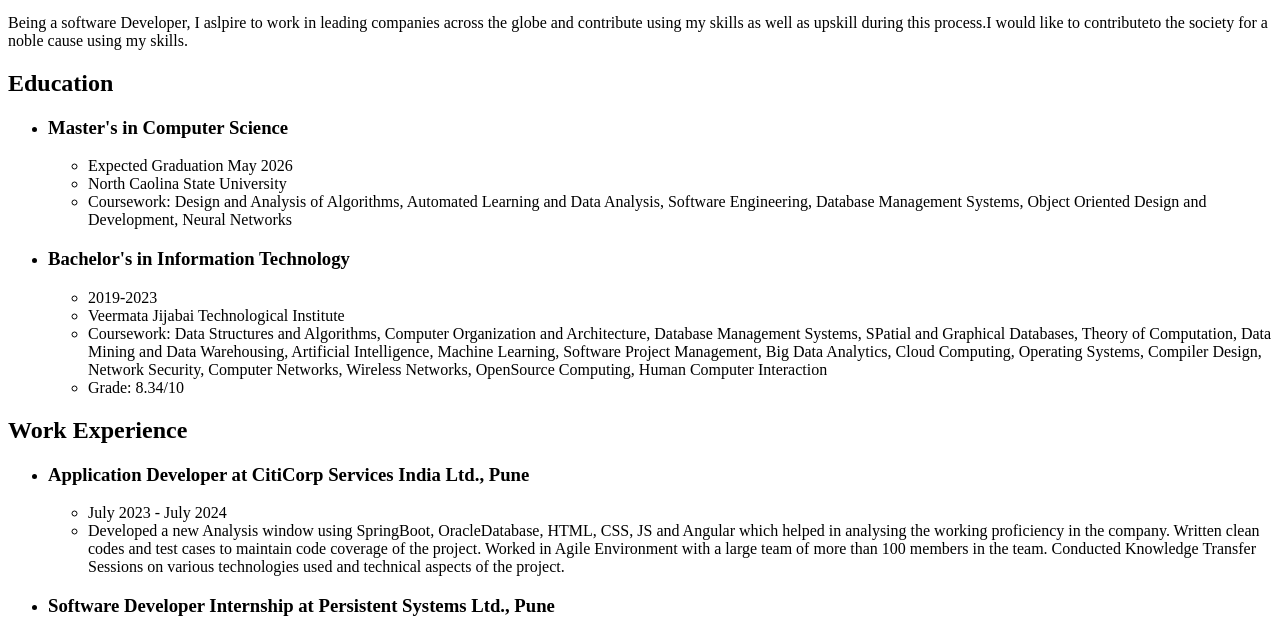
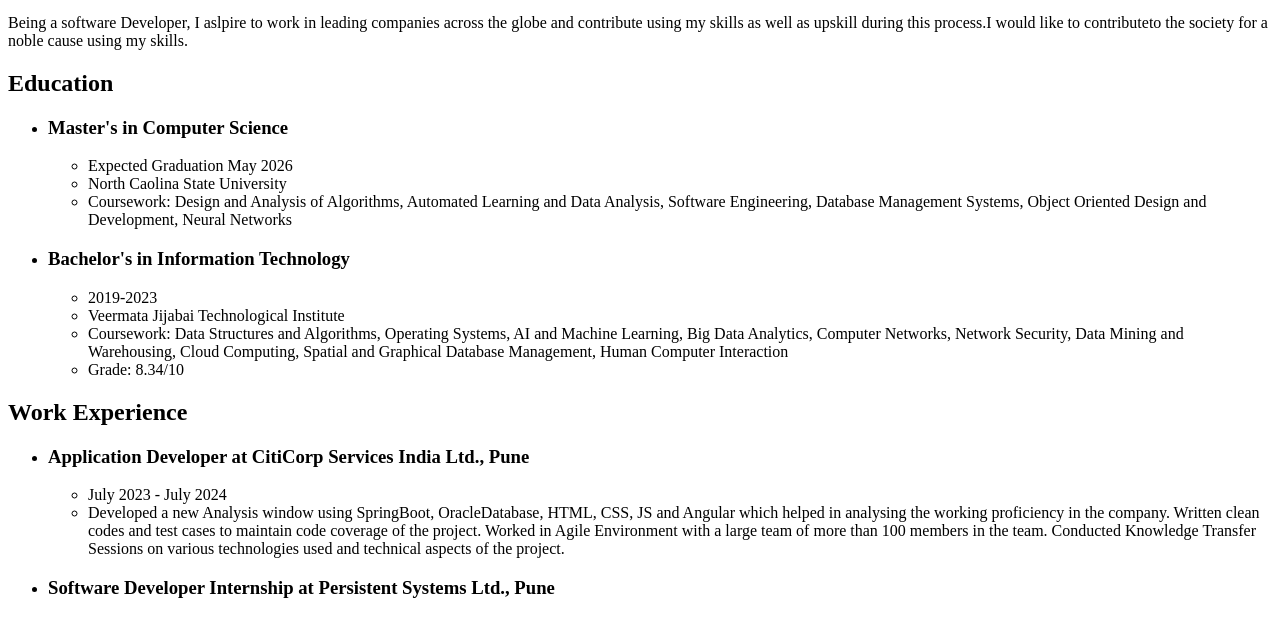
Before and after one commit to NDT2000/Portfolio, a plain HTML site: page Index.html in a window 1280 px wide. Shown: the part 113-733 px from the top of the page. Drawn offline with Linux system fonts and the light colour scheme.

Commit message:
Update Index.html

```diff
--- a/Index.html
+++ b/Index.html
@@ -29,7 +29,7 @@
                 <ul>
                     <li>2019-2023</li>
                     <li>Veermata Jijabai Technological Institute</li>
-                    <li>Coursework: Data Structures and Algorithms, Computer Organization and Architecture, Database Management Systems, SPatial and Graphical Databases, Theory of Computation, Data Mining and Data Warehousing, Artificial Intelligence, Machine Learning, Software Project Management, Big Data Analytics, Cloud Computing, Operating Systems, Compiler Design, Network Security, Computer Networks, Wireless Networks, OpenSource Computing, Human Computer Interaction</li>
+                    <li>Coursework: Data Structures and Algorithms, Operating Systems, AI and Machine Learning, Big Data Analytics, Computer Networks, Network Security, Data Mining and Warehousing, Cloud Computing, Spatial and Graphical Database Management, Human Computer Interaction</li>
                     <li>Grade: 8.34/10</li>
                 </ul>
             </li>
```
